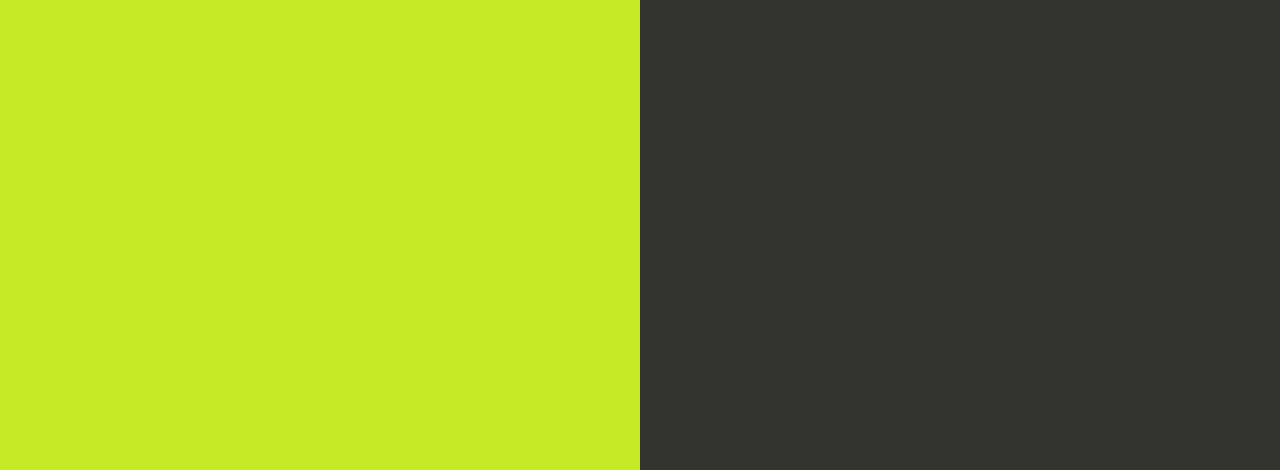
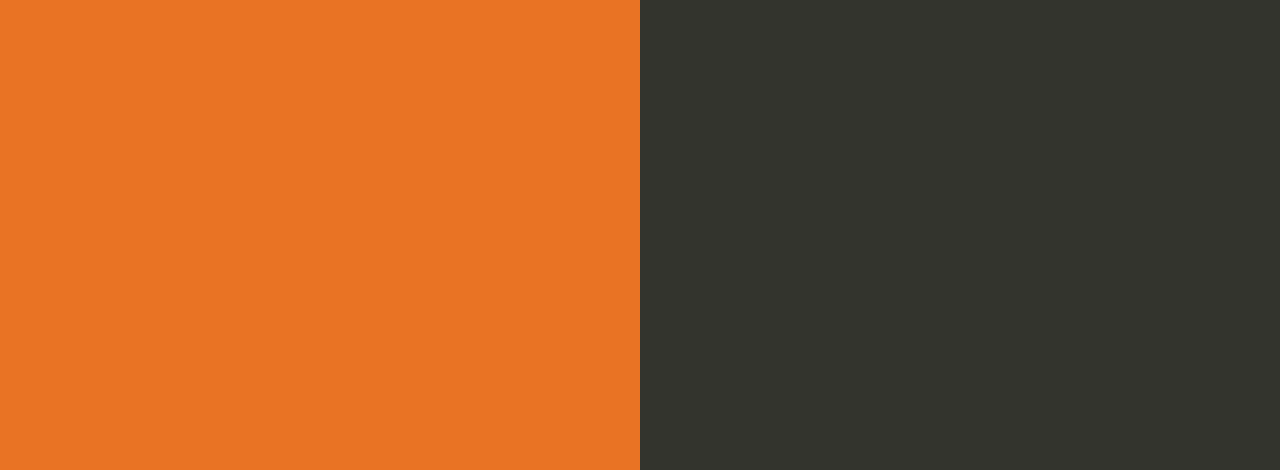
Before and after one commit to ankrish004/codepipe, a website: page index.html in a window 1280 px wide. Shown: the part 330-800 px from the top of the page. Drawn offline with Linux system fonts and the light colour scheme.

Commit message:
buildspec

```diff
--- a/index.html
+++ b/index.html
@@ -35,7 +35,7 @@
 
         text-align: right;
         padding-top: 11em;
-        background-color: rgb(197, 233, 36);
+        background-color: rgb(233, 115, 36);
 
       }
       .textColumn p {
```
